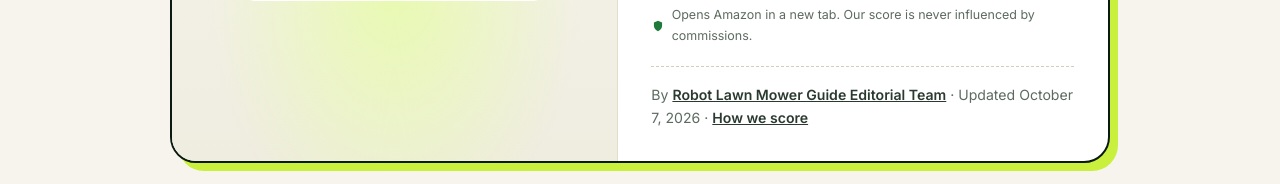
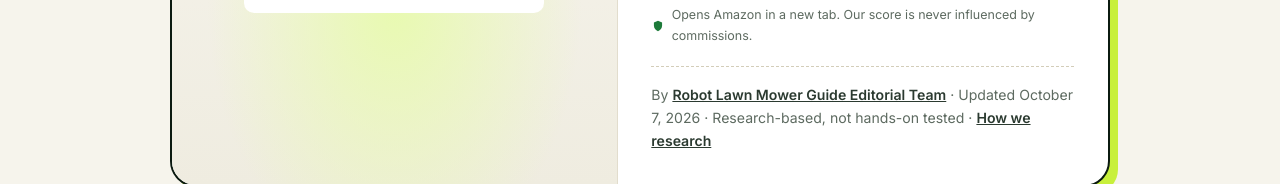
Before and after one commit to sagivo/robot-mower-guide, an Astro site: page /mowers/anthbot-m5-lidar/ in a window 1280 px wide. Shown: the part 586-770 px from the top of the page. Built offline with nearby package versions, Linux system fonts and the light colour scheme; Astro itself is replaced by a stand-in of ours; no server answers; a web font is replaced by a local one.

Commit message:
Update [id].astro

```diff
--- a/src/pages/mowers/[id].astro
+++ b/src/pages/mowers/[id].astro
@@ -121,7 +121,7 @@ const bars: [string, number][] = [
         <p class="byline">
           By <a href="/about/">{SITE_NAME} Editorial Team</a> ·
           <time datetime={updated.toISOString()}>Updated {fmtDate(updated)}</time> ·
-          <a href="/how-we-research/">How we score</a>
+          <span>Research-based, not hands-on tested</span> · <a href="/how-we-research/">How we research</a>
         </p>
       </div>
     </header>
```
